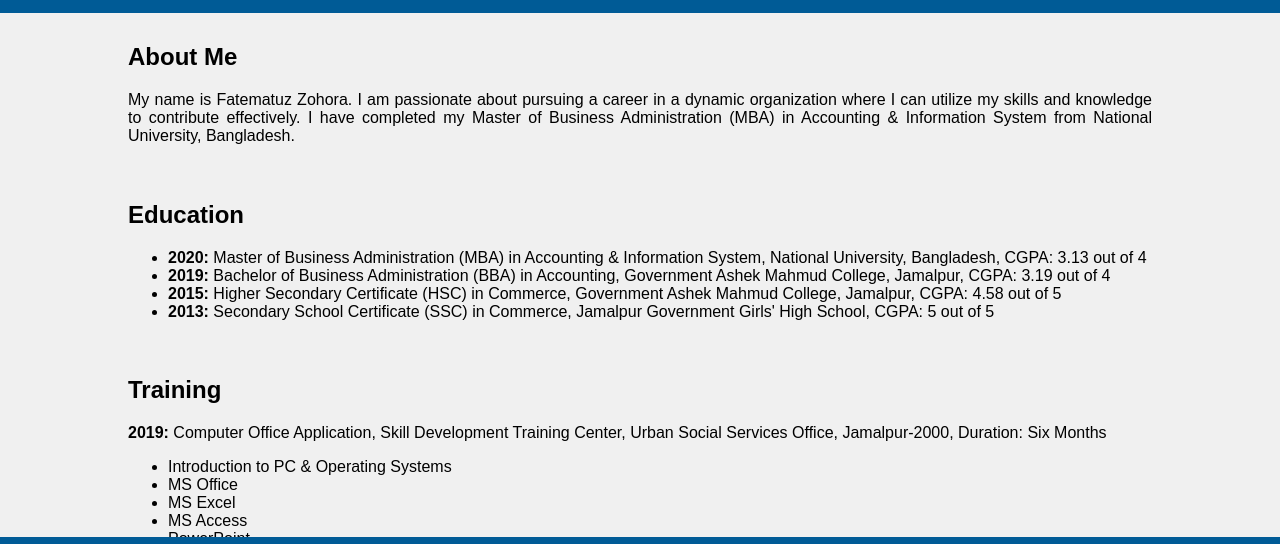
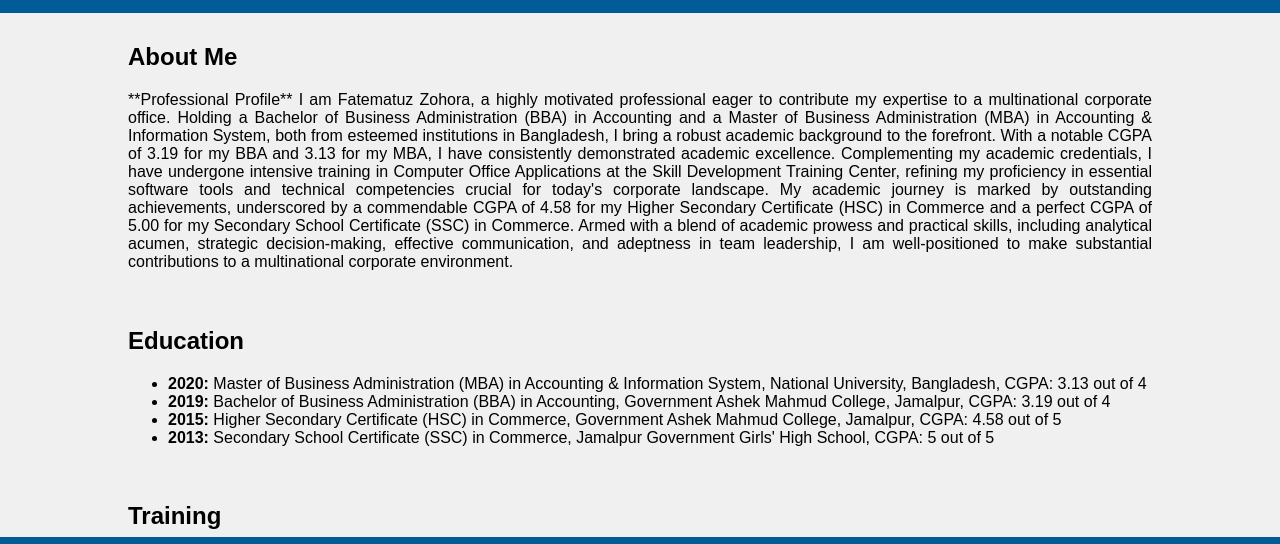
Before and after one commit to fatematuzzohora02/portfolio, a plain HTML site: page index.html in a window 1280 px wide. Shown: the part 107-651 px from the top of the page. Drawn offline with Linux system fonts and the light colour scheme.

Commit message:
Update index.html

```diff
--- a/index.html
+++ b/index.html
@@ -20,7 +20,15 @@
     <section id="about" class="content">
         <div class="container">
             <h2>About Me</h2>
-            <p>My name is Fatematuz Zohora. I am passionate about pursuing a career in a dynamic organization where I can utilize my skills and knowledge to contribute effectively. I have completed my Master of Business Administration (MBA) in Accounting & Information System from National University, Bangladesh.</p>
+            <p>**Professional Profile**
+
+I am Fatematuz Zohora, a highly motivated professional eager to contribute my expertise to a multinational corporate office. Holding a Bachelor of Business Administration (BBA) in Accounting and a Master of Business Administration (MBA) in Accounting & Information System, both from esteemed institutions in Bangladesh, I bring a robust academic background to the forefront. With a notable CGPA of 3.19 for my BBA and 3.13 for my MBA, I have consistently demonstrated academic excellence.
+
+Complementing my academic credentials, I have undergone intensive training in Computer Office Applications at the Skill Development Training Center, refining my proficiency in essential software tools and technical competencies crucial for today's corporate landscape.
+
+My academic journey is marked by outstanding achievements, underscored by a commendable CGPA of 4.58 for my Higher Secondary Certificate (HSC) in Commerce and a perfect CGPA of 5.00 for my Secondary School Certificate (SSC) in Commerce.
+
+Armed with a blend of academic prowess and practical skills, including analytical acumen, strategic decision-making, effective communication, and adeptness in team leadership, I am well-positioned to make substantial contributions to a multinational corporate environment.</p>
         </div>
     </section>
 
```
